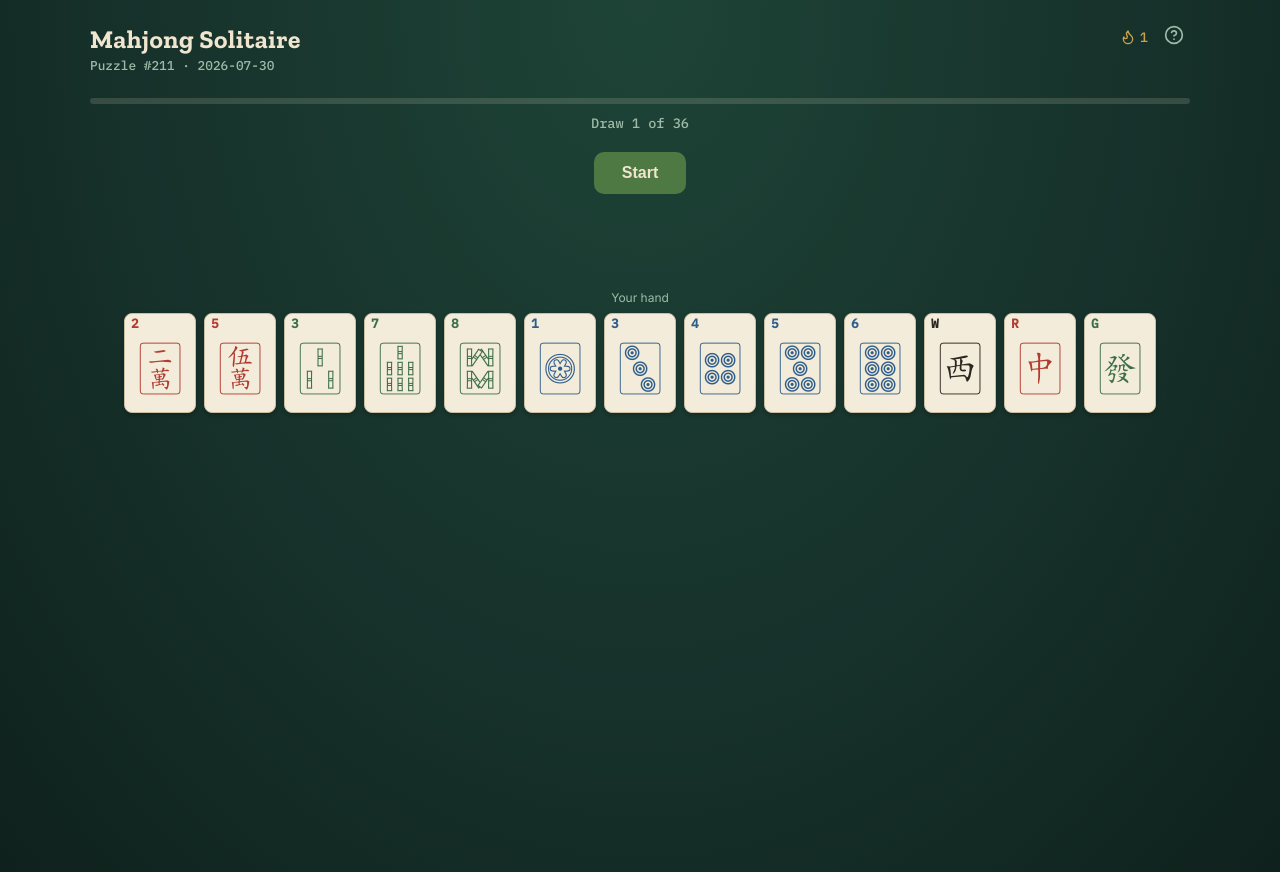
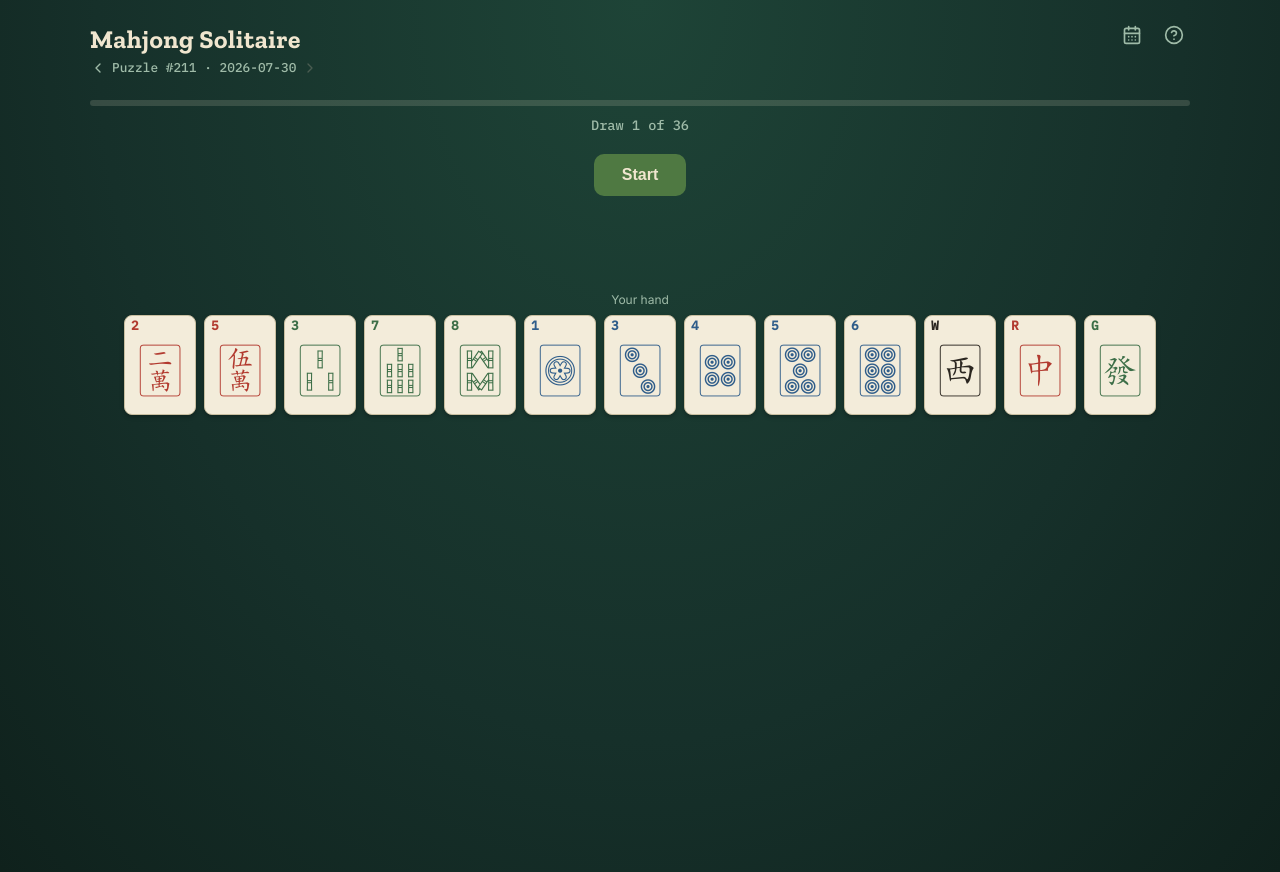
Before and after one commit to snoodd/mahjongdle, a React (Vite) app: page / in a window 1280 px wide. Built offline with nearby package versions, Linux system fonts and the light colour scheme.

Commit message:
Update App.jsx

```diff
--- a/src/App.jsx
+++ b/src/App.jsx
@@ -1,5 +1,5 @@
-import { useState, useEffect, useCallback } from "react";
-import { Share2, Check, HelpCircle, X, Flame } from "lucide-react";
+import { useState, useEffect, useCallback, useMemo } from "react";
+import { Share2, Check, HelpCircle, X, ChevronLeft, ChevronRight, CalendarDays } from "lucide-react";
 
 /* ---------------------------------------------------------
    Tile helpers — rendered with real Unicode Mahjong glyphs
@@ -381,16 +381,17 @@ function scoreHand(tiles) {
   return { valid: true, faan, breakdown, label };
 }
 
-
 /* ---------------------------------------------------------
    Date / puzzle number helpers
 --------------------------------------------------------- */
-function todayStr() {
-  const d = new Date();
+function formatDate(d) {
   const y = d.getFullYear();
   const m = String(d.getMonth() + 1).padStart(2, "0");
   const day = String(d.getDate()).padStart(2, "0");
   return `${y}-${m}-${day}`;
+}
+function todayStr() {
+  return formatDate(new Date());
 }
 function puzzleNumber(dateStr) {
   const d = new Date(dateStr + "T00:00:00");
@@ -399,11 +400,14 @@ function puzzleNumber(dateStr) {
 function yesterdayStr(dateStr) {
   const d = new Date(dateStr + "T00:00:00");
   d.setDate(d.getDate() - 1);
-  const y = d.getFullYear();
-  const m = String(d.getMonth() + 1).padStart(2, "0");
-  const day = String(d.getDate()).padStart(2, "0");
-  return `${y}-${m}-${day}`;
+  return formatDate(d);
 }
+function addDays(dateStr, delta) {
+  const d = new Date(dateStr + "T00:00:00");
+  d.setDate(d.getDate() + delta);
+  return formatDate(d);
+}
+const EPOCH_STR = formatDate(EPOCH);
 
 /* ---------------------------------------------------------
    Tile component
@@ -508,8 +512,8 @@ function ExampleRow({ tiles, valid, label }) {
 --------------------------------------------------------- */
 export default function MahjongSolitaire() {
   const isMobile = useIsMobile();
-  const [dateStr] = useState(todayStr());
-  const [game] = useState(() => buildGame(dateStr));
+  const [dateStr, setDateStr] = useState(todayStr());
+  const game = useMemo(() => buildGame(dateStr), [dateStr]);
   const [hand, setHand] = useState(game.hand);
   const [turnIndex, setTurnIndex] = useState(0);
   const [drawnTile, setDrawnTile] = useState(null);
@@ -525,10 +529,29 @@ export default function MahjongSolitaire() {
   const [showRules, setShowRules] = useState(false);
   const [showShareModal, setShowShareModal] = useState(false);
   const [shareText, setShareText] = useState("");
+  const [showArchive, setShowArchive] = useState(false);
 
   const pNum = puzzleNumber(dateStr);
+  const todayString = todayStr();
+  const isViewingToday = dateStr === todayString;
+
+  function goToDate(newDateStr) {
+    if (newDateStr > todayString || newDateStr < EPOCH_STR) return;
+    setDateStr(newDateStr);
+    setShowArchive(false);
+  }
 
   useEffect(() => {
+    setLoading(true);
+    setHand(game.hand);
+    setTurnIndex(0);
+    setDrawnTile(null);
+    setGameOver(false);
+    setResult(null);
+    setFinalHand(null);
+    setOfficialResult(null);
+    setOfficialFinalHand(null);
+    setIsPractice(false);
     (async () => {
       try {
         const saved = await window.storage.get(`progress:${dateStr}`);
@@ -543,7 +566,7 @@ export default function MahjongSolitaire() {
           }
         }
       } catch (e) {
-        /* no saved progress yet */
+        /* no saved progress yet for this date */
       }
       try {
         const s = await window.storage.get("streak");
@@ -580,6 +603,7 @@ export default function MahjongSolitaire() {
           `progress:${dateStr}`,
           JSON.stringify({ completed: true, result: scored, finalHand: hand14 })
         );
+        if (dateStr === todayStr()) {
           const s = await window.storage.get("streak").catch(() => null);
           let count = 1;
           if (s && s.value) {
@@ -588,6 +612,7 @@ export default function MahjongSolitaire() {
           }
           await window.storage.set("streak", JSON.stringify({ count, lastDate: dateStr }));
           setStreak(count);
+        }
       } catch (e) {
         /* storage unavailable, game still playable this session */
       }
@@ -724,15 +749,68 @@ export default function MahjongSolitaire() {
           >
             Mahjong Solitaire
           </h1>
-          <div style={{ fontFamily: "'IBM Plex Mono', monospace", fontSize: "0.8rem", color: "#9FBBA8", marginTop: 2 }}>
+          <div style={{ display: "flex", alignItems: "center", gap: 6, marginTop: 4 }}>
+            <button
+              onClick={() => goToDate(addDays(dateStr, -1))}
+              disabled={dateStr <= EPOCH_STR}
+              style={{
+                background: "none",
+                border: "none",
+                color: dateStr <= EPOCH_STR ? "#4A5C51" : "#9FBBA8",
+                cursor: dateStr <= EPOCH_STR ? "default" : "pointer",
+                padding: 0,
+                display: "flex",
+              }}
+              aria-label="Previous puzzle"
+            >
+              <ChevronLeft size={16} />
+            </button>
+            <div style={{ fontFamily: "'IBM Plex Mono', monospace", fontSize: "0.8rem", color: "#9FBBA8" }}>
               Puzzle #{pNum} &middot; {dateStr}
+            </div>
+            <button
+              onClick={() => goToDate(addDays(dateStr, 1))}
+              disabled={isViewingToday}
+              style={{
+                background: "none",
+                border: "none",
+                color: isViewingToday ? "#4A5C51" : "#9FBBA8",
+                cursor: isViewingToday ? "default" : "pointer",
+                padding: 0,
+                display: "flex",
+              }}
+              aria-label="Next puzzle"
+            >
+              <ChevronRight size={16} />
+            </button>
+            {!isViewingToday && (
+              <button
+                onClick={() => goToDate(todayString)}
+                style={{
+                  background: "rgba(201,162,75,0.15)",
+                  border: "1px solid rgba(201,162,75,0.4)",
+                  color: "#C9A24B",
+                  fontFamily: "'IBM Plex Mono', monospace",
+                  fontSize: "0.7rem",
+                  padding: "2px 8px",
+                  borderRadius: 20,
+                  cursor: "pointer",
+                  marginLeft: 4,
+                }}
+              >
+                Today
+              </button>
+            )}
           </div>
         </div>
         <div style={{ display: "flex", alignItems: "center", gap: 10 }}>
-          <div style={{ display: "flex", alignItems: "center", gap: 4, color: "#C9A24B", fontFamily: "'IBM Plex Mono', monospace", fontSize: "0.85rem" }}>
-            <Flame size={16} />
-            {streak}
-          </div>
+          <button
+            onClick={() => setShowArchive(true)}
+            style={{ background: "none", border: "none", color: "#9FBBA8", cursor: "pointer" }}
+            aria-label="Browse past puzzles"
+          >
+            <CalendarDays size={20} />
+          </button>
           <button
             onClick={() => setShowRules(true)}
             style={{ background: "none", border: "none", color: "#9FBBA8", cursor: "pointer" }}
@@ -744,7 +822,7 @@ export default function MahjongSolitaire() {
       </div>
 
       {loading ? (
-        <div style={{ marginTop: 80, color: "#9FBBA8" }}>Shuffling today's wall…</div>
+        <div style={{ marginTop: 80, color: "#9FBBA8" }}>Shuffling the wall…</div>
       ) : gameOver ? (
         /* ---------------- RESULT SCREEN ---------------- */
         <div style={{ width: "100%", maxWidth: 1100, marginTop: 32 }}>
@@ -856,7 +934,9 @@ export default function MahjongSolitaire() {
             <div style={{ marginTop: 16, fontSize: "0.8rem", color: "#9FBBA8" }}>
               {isPractice
                 ? "This replay doesn't affect your saved score or streak."
-                : "New puzzle tomorrow. Come back and keep the streak going."}
+                : isViewingToday
+                ? "New puzzle tomorrow. Come back and keep the streak going."
+                : "This is an archived puzzle — your streak is based on today's puzzle only."}
             </div>
           </div>
         </div>
@@ -964,6 +1044,97 @@ export default function MahjongSolitaire() {
             })}
           </div>
 
+        </div>
+      )}
+
+      {/* archive modal */}
+      {showArchive && (
+        <div
+          style={{
+            position: "fixed",
+            inset: 0,
+            background: "rgba(0,0,0,0.6)",
+            display: "flex",
+            alignItems: "center",
+            justifyContent: "center",
+            padding: 20,
+            zIndex: 50,
+          }}
+          onClick={() => setShowArchive(false)}
+        >
+          <div
+            onClick={(e) => e.stopPropagation()}
+            style={{
+              background: "#1E4437",
+              border: "1px solid rgba(240,230,207,0.2)",
+              borderRadius: 16,
+              padding: 24,
+              maxWidth: 340,
+              width: "100%",
+            }}
+          >
+            <div style={{ display: "flex", justifyContent: "space-between", alignItems: "center", marginBottom: 16 }}>
+              <div style={{ fontFamily: "'Zilla Slab', serif", fontWeight: 700, fontSize: "1.2rem" }}>Past puzzles</div>
+              <button onClick={() => setShowArchive(false)} style={{ background: "none", border: "none", color: "#9FBBA8", cursor: "pointer" }}>
+                <X size={20} />
+              </button>
+            </div>
+            <p style={{ fontSize: "0.85rem", color: "#D8CBA8", marginBottom: 14 }}>
+              Pick any date to replay that day's puzzle. Completing an old puzzle saves its own score, but only
+              today's puzzle affects your streak.
+            </p>
+            <input
+              type="date"
+              value={dateStr}
+              min={EPOCH_STR}
+              max={todayString}
+              onChange={(e) => e.target.value && goToDate(e.target.value)}
+              style={{
+                width: "100%",
+                boxSizing: "border-box",
+                background: "#16302A",
+                border: "1px solid rgba(240,230,207,0.2)",
+                borderRadius: 8,
+                color: "#F0E6CF",
+                fontFamily: "'IBM Plex Mono', monospace",
+                fontSize: "0.9rem",
+                padding: "8px 10px",
+                marginBottom: 14,
+              }}
+            />
+            <div style={{ display: "flex", gap: 8, flexWrap: "wrap" }}>
+              <button
+                onClick={() => goToDate(todayString)}
+                style={{
+                  background: "#4F7942",
+                  border: "none",
+                  color: "#F0E6CF",
+                  padding: "8px 16px",
+                  borderRadius: 8,
+                  fontSize: "0.85rem",
+                  fontWeight: 600,
+                  cursor: "pointer",
+                }}
+              >
+                Today
+              </button>
+              <button
+                onClick={() => goToDate(yesterdayStr(todayString))}
+                style={{
+                  background: "transparent",
+                  border: "1px solid rgba(240,230,207,0.4)",
+                  color: "#F0E6CF",
+                  padding: "8px 16px",
+                  borderRadius: 8,
+                  fontSize: "0.85rem",
+                  fontWeight: 600,
+                  cursor: "pointer",
+                }}
+              >
+                Yesterday
+              </button>
+            </div>
+          </div>
         </div>
       )}
 
```
Lines whose indentation alone changed are shown as unchanged.
